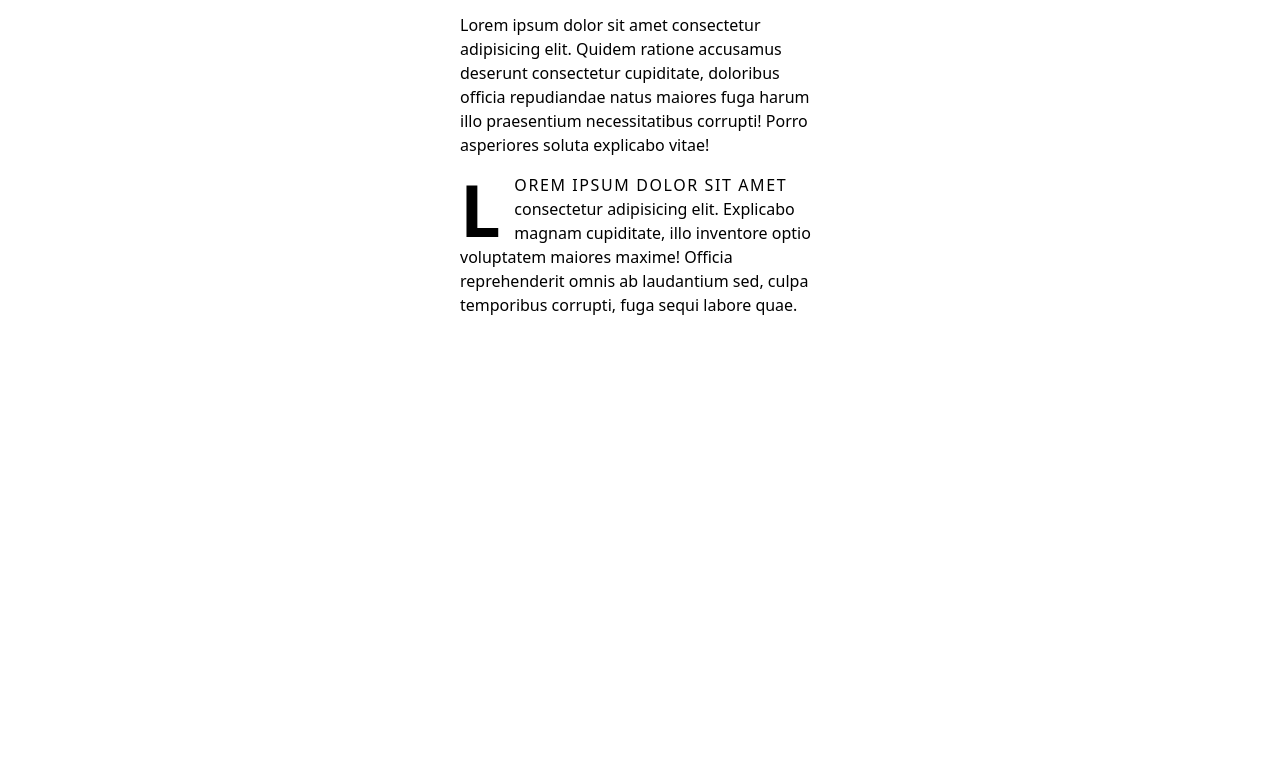
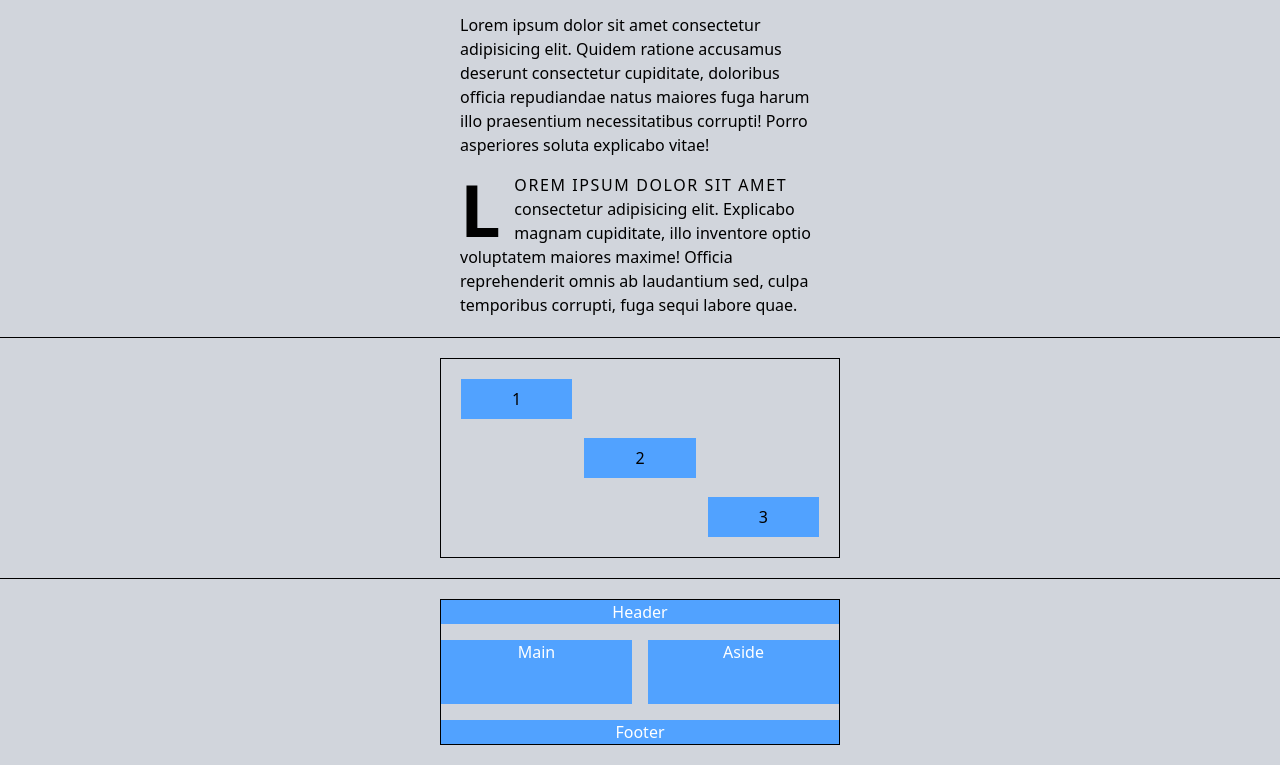
Before and after one commit to alex-brokethecode/tailwindcss-tutorial, a website built with Vite: page index.html in a window 1280 px wide. Shown: the part 896-1661 px from the top of the page. Before the commit the page ends 1233 px from the top, so only its background shows below. Built offline with nearby package versions, Linux system fonts and the light colour scheme.

```diff
--- a/index.html
+++ b/index.html
@@ -7,7 +7,9 @@
     <title>Vite App</title>
     <link rel="stylesheet" href="./src/style.css" />
   </head>
-  <body>
+  <body class="sm:bg-amber-300 md:bg-green-300 lg:bg-red-300 xl:bg-gray-300">
+    <!-- Breakpoints -->
+
     <div id="app">
       <!-- Text/Button Start -->
       <h1 class="bg-blue-500 text-2xl text-center text-white">Hello World!</h1>
@@ -126,8 +128,41 @@
           corrupti, fuga sequi labore quae.
         </p>
       </div>
+      <!-- Pseudoclasses End -->
+      <hr />
 
-      <!-- Pseudoclasses End -->
+      <!-- Flex Start -->
+      <div class="w-100 mx-auto my-5 flex gap-3 border p-5 h-50 flex-wrap">
+        <div
+          class="bg-blue-400 w-10 h-10 flex justify-center items-center grow shrink-0 basis-1/4"
+        >
+          1
+        </div>
+        <div
+          class="bg-blue-400 w-10 h-10 flex justify-center items-center self-center grow shrink-0 basis-1/4"
+        >
+          2
+        </div>
+        <div
+          class="bg-blue-400 w-10 h-10 flex justify-center items-center self-end grow shrink-0 basis-1/4"
+        >
+          3
+        </div>
+      </div>
+      <!-- Flex End -->
+
+      <hr />
+
+      <!-- Grid Start -->
+      <div
+        class="w-100 mx-auto my-5 text-white border-1 border-black grid grid-cols-2 grid-rows-4 gap-4"
+      >
+        <div class="bg-blue-400 text-center col-span-2">Header</div>
+        <div class="bg-blue-400 text-center row-[2/4] col-start-1">Main</div>
+        <div class="bg-blue-400 text-center row-[2/4] col-start-2">Aside</div>
+        <div class="bg-blue-400 text-center col-span-2">Footer</div>
+      </div>
+      <!-- Grid End -->
     </div>
   </body>
 </html>
```
Also changed, not shown: README.md.
